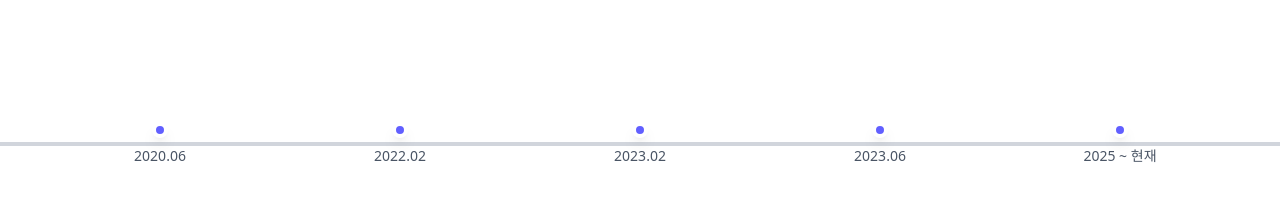
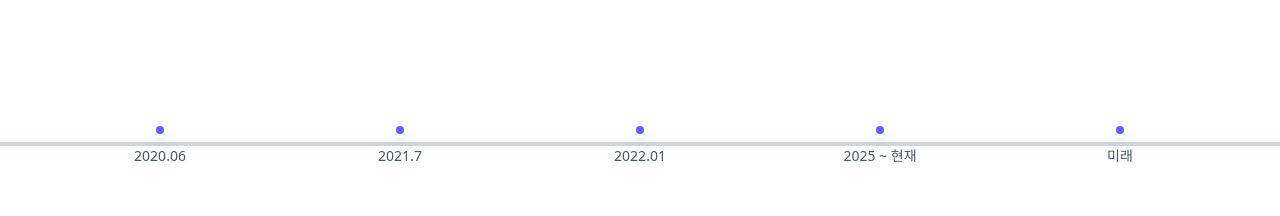
Before and after one commit to hiro2329/My-portfolio, a React (Vite) app: page / in a window 1280 px wide. Shown: the part 3320-3536 px from the top of the page. Built offline with nearby package versions, Linux system fonts and the light colour scheme.

Commit message:
타임라인 수정

```diff
--- a/src/component/Timeline.tsx
+++ b/src/component/Timeline.tsx
@@ -16,28 +16,27 @@ const timelineData: TimelineItem[] = [
       "군 전역 후 어릴때부터 도전하고 싶었던 축구선수의 길에 1년간 도전해보았습니다. ",
   },
   {
-    year: "2022.02",
+    year: "2021.7",
+    title: "Hello World!",
+    description:
+      "처음 개발을 접한 순간입니다. HTML과 CSS로 간단한 웹페이지를 만들며 개발의 매력에 빠지기 시작했습니다.",
+  },
+  {
+    year: "2022.01",
     title: "인천일보 아카데미 수료",
     description:
-      "HTML과 CSS, JS, Oracle를 공부하면서 처음 웹 개발에 입문했습니다. Riot Games의 API를 활용한 웹앱을 만들었습니다.",
-  },
-  {
-    year: "2023.02",
-    title: "프론트엔드 부트캠프 수료",
-    description:
-      "React, Git, API 등 실무 기술을 익히고 팀 프로젝트를 경험했습니다.",
-  },
-  {
-    year: "2023.06",
-    title: "첫 API 연동",
-    description:
-      "OpenWeather API를 연동한 날씨 앱을 만들며 API를 처음으로 사용해봤습니다.",
+      "Riot Games의 API를 활용한 웹앱을 만들었습니다. 이 과정에서 JavaScript, Python, Oracle 기초를 다졌습니다.",
   },
   {
     year: "2025 ~ 현재",
     title: "KOSTA Node.js 과정 수료중",
     description:
       "KOSTA에서 Node.js와 React,TypeScript 등을 배우며 풀스택 개발에 대한 이해도를 높이고 있습니다.",
+  },
+  {
+    year: "미래",
+    title: "???",
+    description: "어떤 개발자가 될지 기대해주세요!!!",
   },
 ];
 
```
